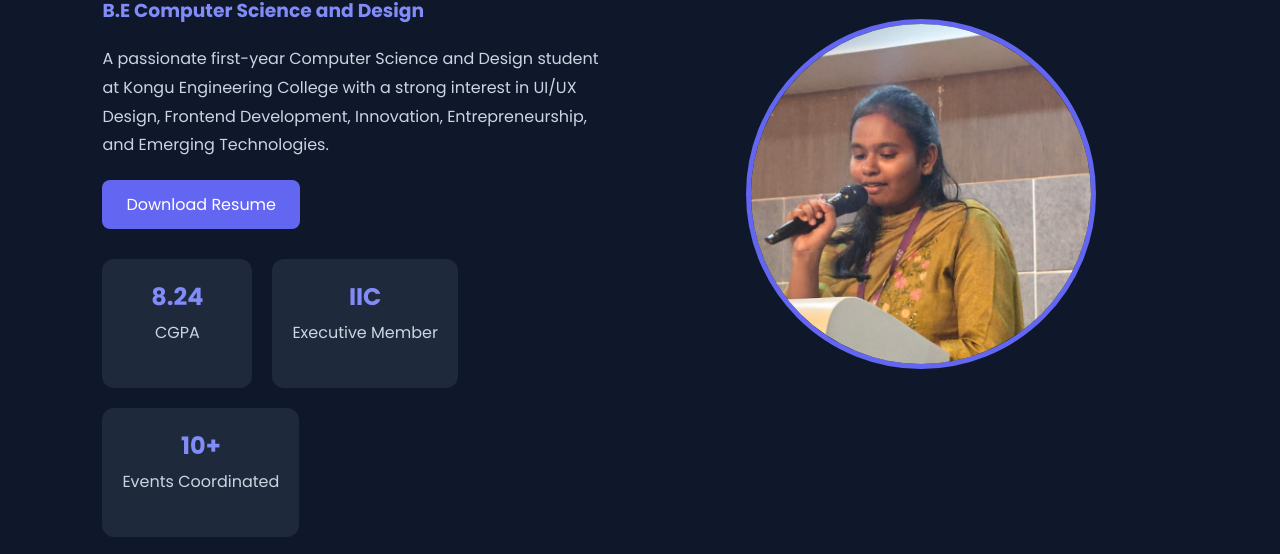
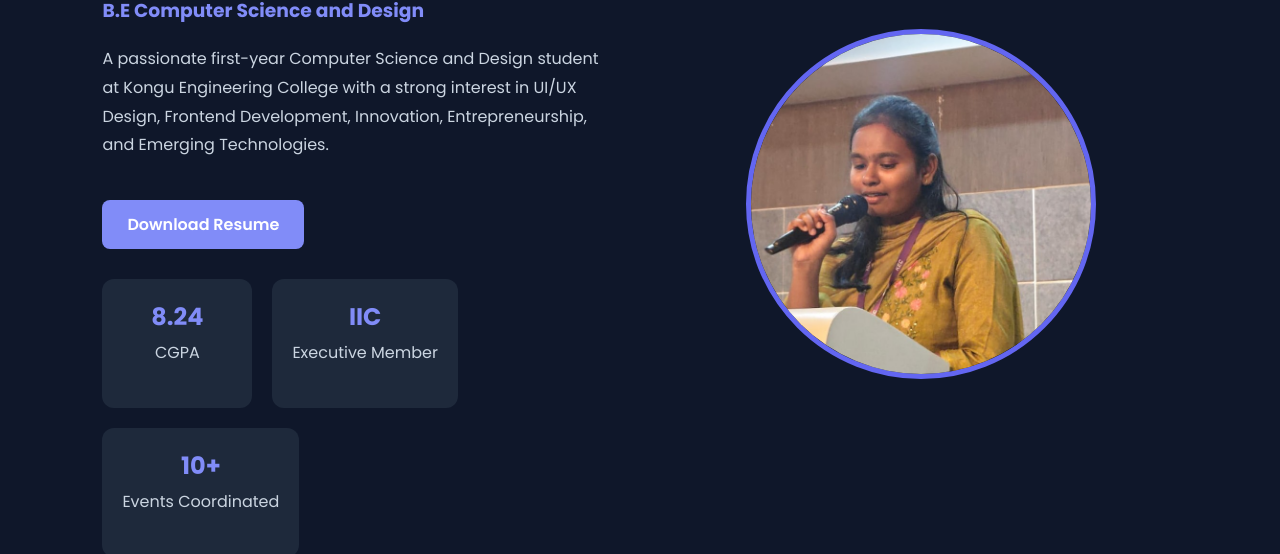
Before and after one commit to msabinaya2007-eng/Portfolio, a plain HTML site: page index.html in a window 1280 px wide. Shown: the part 248-802 px from the top of the page. Drawn offline with Linux system fonts and the light colour scheme.

Commit message:
Added resume download button

```diff
--- a/css/style.css
+++ b/css/style.css
@@ -477,3 +477,19 @@ footer{
 .page-header p{
     color:#cbd5e1;
 }
+.download-btn{
+    display:inline-block;
+    margin-top:20px;
+    padding:12px 25px;
+    background:#818cf8;
+    color:white;
+    text-decoration:none;
+    border-radius:8px;
+    font-weight:600;
+    transition:0.3s;
+}
+
+.download-btn:hover{
+    background:#6366f1;
+    transform:translateY(-2px);
+}
--- a/index.html
+++ b/index.html
@@ -45,7 +45,10 @@
                     Technologies.
                 </p>
 
-                <a href="#" class="btn">Download Resume</a>
+            <a href="Abinaya_MS_Resume.pdf" download class="download-btn">
+                Download Resume
+            </a>
+
 
                 <div class="stats">
 
```
Also changed, not shown: 1 other file.
